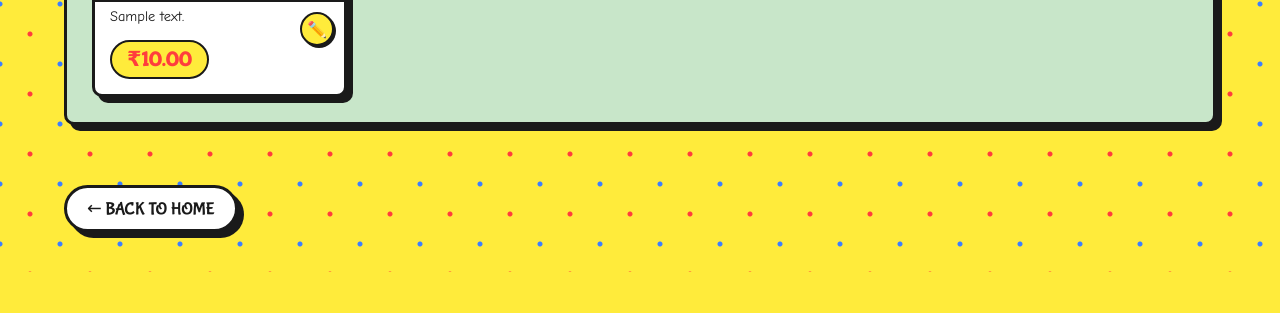
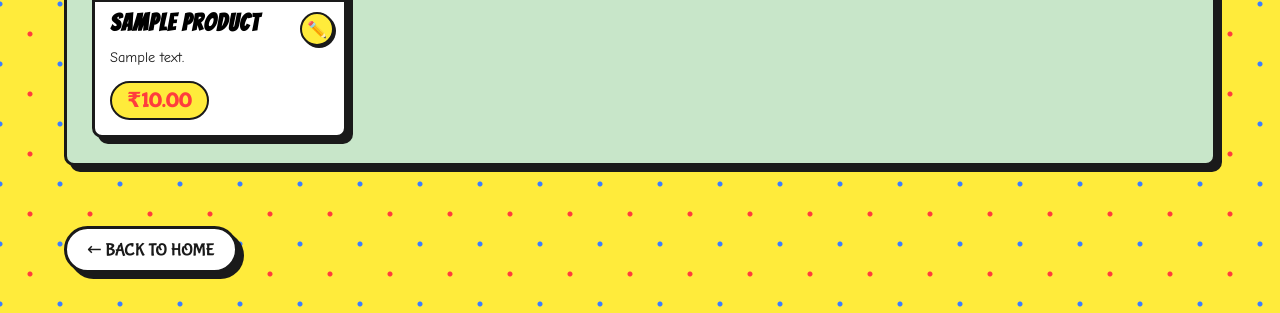
Before and after one commit to arisha8809/Paws-website, a Flask app: template templates/sell_stuff.html in a window 1280 px wide. Shown: the part 1316-1629 px from the top of the page. Before the commit the page ends 1588 px from the top, so only its background shows below. Run offline with Flask 3, Linux system fonts and the light colour scheme; the visitor is signed in with stand-in values (Sample User, id 1); the template is opened without the code that fills it: most values are stand-ins (such as "Sample title", 1, 10 or a date in 2020).

Commit message:
Made css changes

```diff
--- a/templates/sell_stuff.html
+++ b/templates/sell_stuff.html
@@ -180,8 +180,8 @@
         .product-title {
             font-family: 'Bangers', cursive;
             font-size: 1.5rem;
-            margin: -48px 0 10px 0;
-            color: var(--dark-color);
+            margin: -7px 0 10px 0;
+            color: rgb(0, 0, 0);
             letter-spacing: 1px;
         }
 
```
Also changed, not shown: templates/marketplace.html (+4 -4 lines), static/uploads/1ad02048c4f447b885efc894c680af58_brush.jpg (added), static/uploads/300fa64709304863b7c8380ee225ad5b_name_tag.jpg (added), static/uploads/4a701940a8d34adcb9b467ebac3a7c6a_h2.jpg (added), static/uploads/66ddf27ff0d5499ca269dff575d85571_shampoo.jpg (added), static/uploads/8d2a644d239b4743a7bb5ad808f8ac0a_collars.jpg (added), static/uploads/daf72369af9d4c1380f41f2051464b7d_id.jpg (added), static/uploads/fd96c83e05d145baa788c0f65590f1d6_perfume.jpg (added).
